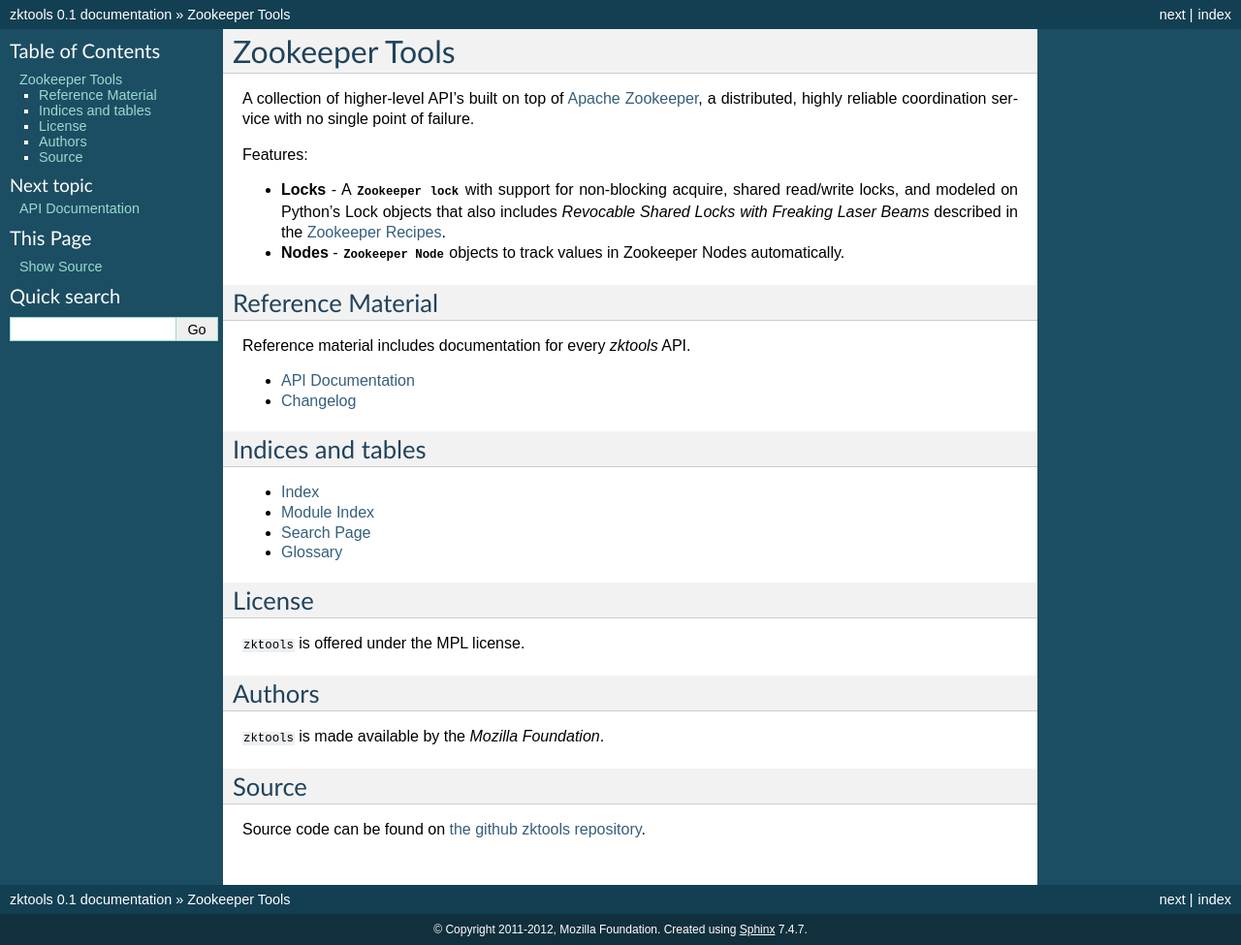
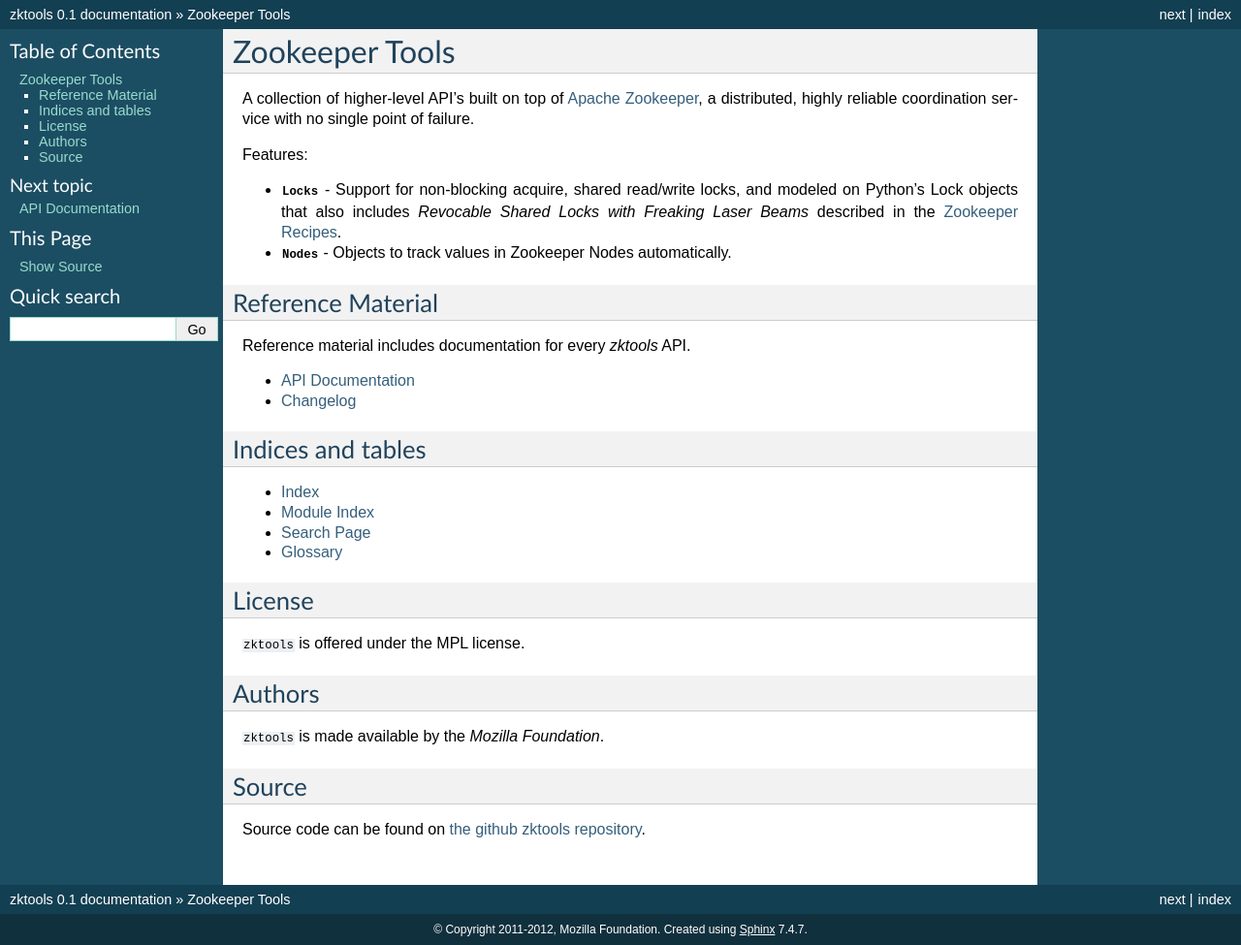
Before and after one commit to mozilla-services/zktools, a Sphinx documentation site: the page built from docs/index.rst, in a window 1280 px wide. Shown: the whole page at 97% size. Built offline with Sphinx 7.4.7, drawn with Linux system fonts in a browser that asks for light colours.

Commit message:
Update docs

```diff
--- a/docs/api/node.rst
+++ b/docs/api/node.rst
@@ -9,7 +9,7 @@ Node Class
 ----------
 
 .. autoclass:: ZkNode
-    :members: __init__, add_children_subscriber, add_data_subscriber, children, value, connected
+    :members: __init__, value, connected
 
 .. autoclass:: ZkNodeDict
     :members: __init__
--- a/docs/index.rst
+++ b/docs/index.rst
@@ -8,11 +8,11 @@ failure.
 
 Features:
 
-* **Locks** - A :mod:`Zookeeper lock <zktools.locking>` with support for
-  non-blocking acquire, shared read/write locks, and modeled on Python's
+* :mod:`Locks <zktools.locking>` - Support for non-blocking acquire, shared
+  read/write locks, and modeled on Python's
   Lock objects that also includes `Revocable Shared Locks with Freaking
   Laser Beams` described in the `Zookeeper Recipes`_.
-* **Nodes** - :mod:`Zookeeper Node <zktools.node>` objects to track values in Zookeeper
+* :mod:`Nodes <zktools.node>` - Objects to track values in Zookeeper
   Nodes automatically.
 
 Reference Material
```
